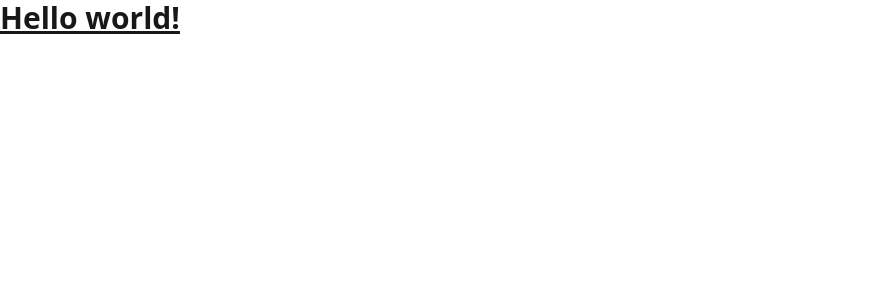
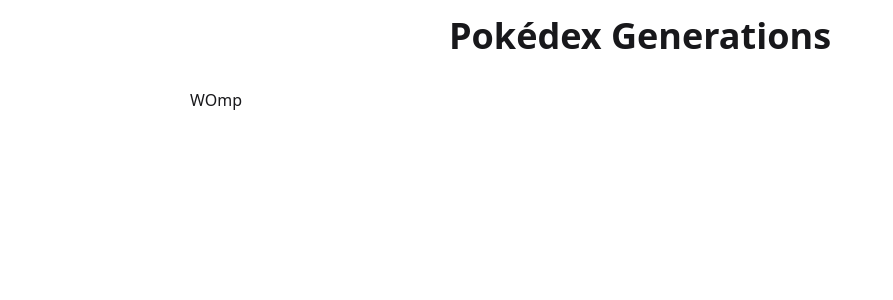
Before and after one commit to MarkSian/Pokedex, a React (Vite) app in the folder Pokedex/: page / in a window 1280 px wide. Shown: the top 300 px of the page, without its empty margins (0-893 px from the left). Built offline with nearby package versions, Linux system fonts and the light colour scheme.

Commit message:
dumb bug fix

```diff
--- a/Pokedex/index.html
+++ b/Pokedex/index.html
@@ -10,9 +10,6 @@
 </head>
 
 <body>
-  <h1 class="text-3xl font-bold underline">
-    Hello world!
-  </h1>
   <div id="root"></div>
   <script type="module" src="/src/main.jsx"></script>
 </body>
--- a/Pokedex/src/main.jsx
+++ b/Pokedex/src/main.jsx
@@ -9,6 +9,5 @@ createRoot(document.getElementById('root')).render(
     <BrowserRouter>
       <App />
     </BrowserRouter>
-    <App />
   </StrictMode>,
 )
--- a/Pokedex/src/pages/Home.jsx
+++ b/Pokedex/src/pages/Home.jsx
@@ -1,10 +1,16 @@
 import { useNavigate } from "react-router-dom";
+import { generations } from "../utils/pokemonData";
 
 export default function Home() {
+    const navigate = useNavigate();
+
+    return (
+        <div className="container mx-auto p-4">
+            <h1 className="text-4xl font-bold text-center mb-8">Pokédex Generations</h1>
+            <div className="grid grid-cols-1 sm:grid-cols-2 md:grid-cols-3 gap-6">WOmp</div>
+
+        </div>
 
 
-
-
-
-
+    )
 }
```
Also changed, not shown: Pokedex/src/App.jsx (+4 -5 lines).
